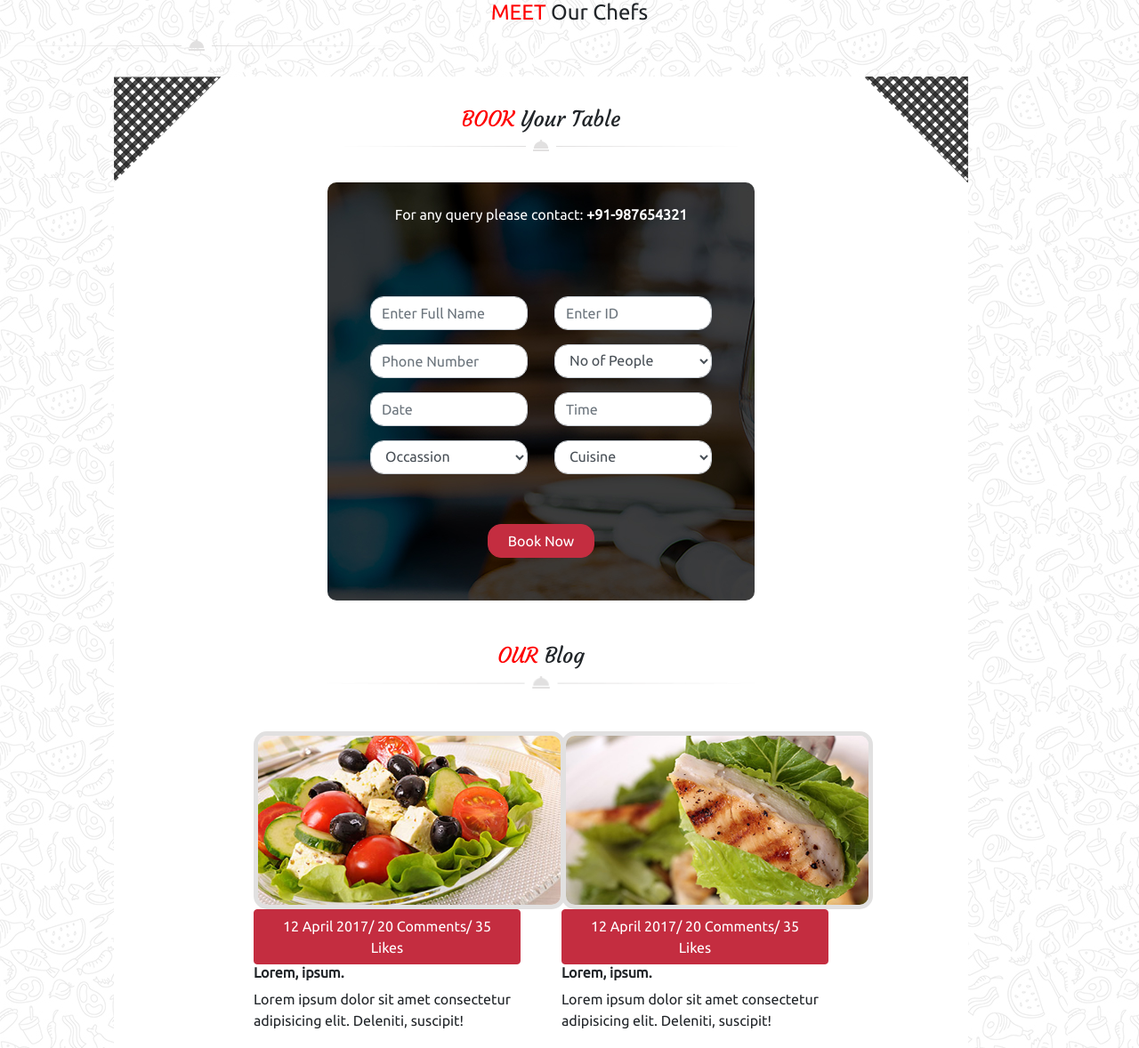
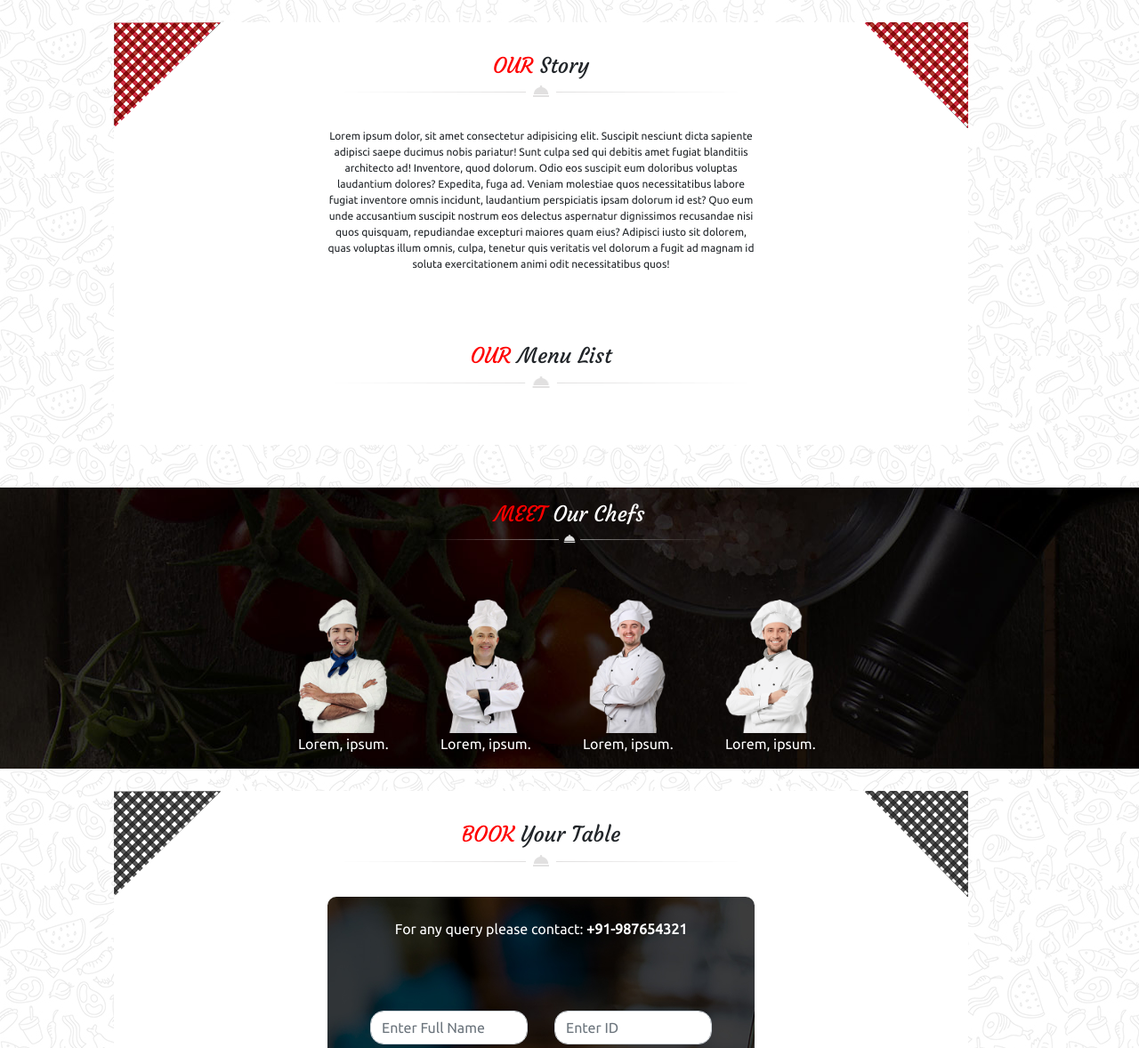
Before and after one commit to liam-plummer/git_bootstrap_les_chefs_14, a website: page index.html in a window 1280 px wide. Shown: the top 1178 px of the page at 89% size. Drawn offline with nearby package versions, Linux system fonts and the light colour scheme.

Commit message:
section chefs

```diff
--- a/index.html
+++ b/index.html
@@ -59,11 +59,49 @@
 
 
     <section>
+        <div class="menu d-flex flex-column w-75">
+            <div class="d-flex justify-content-between">
+                <img src="./public/images/box-left-top.png">
+                <div class="text d-flex flex-column justify-content-center">
+                    <h4 class="text-capitalize text-center"><span class="text-uppercase">Our</span> Story</h4>
+                    <img src="./public/images/decoration_line.png">
+                </div>
+                <img src="./public/images/box-right-top.png">
+            </div>
+            <div class="w-50 mx-25">
+                <p id="intro" class="text-center">Lorem ipsum dolor, sit amet consectetur adipisicing elit. Suscipit nesciunt dicta sapiente adipisci saepe ducimus nobis pariatur! Sunt culpa sed qui debitis amet fugiat blanditiis architecto ad! Inventore, quod dolorum. Odio eos suscipit eum doloribus voluptas laudantium dolores? Expedita, fuga ad. Veniam molestiae quos necessitatibus labore fugiat inventore omnis incidunt, laudantium perspiciatis ipsam dolorum id est? Quo eum unde accusantium suscipit nostrum eos delectus aspernatur dignissimos recusandae nisi quos quisquam, repudiandae excepturi maiores quam eius? Adipisci iusto sit dolorem, quas voluptas illum omnis, culpa, tenetur quis veritatis vel dolorum a fugit ad magnam id soluta exercitationem animi odit necessitatibus quos!</p>
+            </div>
+            <div class="text d-flex flex-column justify-content-center my-5 p-3">
+                <h4 class="text-capitalize text-center"><span class="text-uppercase">Our</span> Menu List</h4>
+                <img src="./public/images/decoration_line.png" class="w-50 mx-auto">
+            </div>
 
+        </div>
     </section>
+    <!-- Section chefs -->
     <section>
-        <h4 class="text-capitalize text-center"><span class="text-uppercase">Meet</span> our Chefs</h4>
-        <img src="./public/images/decoration_line.png">
+        <div class="text d-flex flex-column justify-content-center my-5 p-3">
+            <h4 class="text-capitalize text-center"><span class="text-uppercase">Meet</span> our chefs</h4>
+            <img src="./public/images/decoration_line.png" class="w-25 mx-auto">
+        </div>
+        <div class="row d-flex flex-row justify-content-center w-50 mx-25">
+            <div class="col  d-flex flex-column">
+                <img src="./public/images/chef1.png" class="chef" >
+                <p>Lorem, ipsum.</p>
+            </div>
+            <div class="col  d-flex flex-column">
+                <img src="./public/images/chef2.png" class="chef">
+                <p>Lorem, ipsum.</p>
+            </div>
+            <div class="col d-flex flex-column">
+                <img src="./public/images/chef3.png" class="chef">
+                <p>Lorem, ipsum.</p>
+            </div>
+            <div class="col  d-flex flex-column">
+                <img src="./public/images/chef4.png" class="chef">
+                <p>Lorem, ipsum.</p>
+            </div>
+        </div>
     </section>
     <!-- Section Reservation -->
     <section>
@@ -174,12 +212,12 @@
                 <div class="col">
                     <img src="./public/images/testimonial1.jpg" alt="Test">
                 </div>
-                <div class="col-3 d-flex flex-column border border-white rounded  w-75 mx-2 text-left p-3">
+                <div class="col-3 d-flex flex-column border border-white rounded  mx-2 p-3 text-left ">
                     <h6>Lorem ipsum.</h6>
                     <span>Manager</span>
                     <p>Lorem, ipsum dolor sit amet consectetur adipisicing elit. Omnis minus quas, repellat laudantium labore doloribus?</p>
                 </div>
-                <div class="col-3 border border-white rounded d-flex flex-column w-75 mx-2 p-3 text-left">
+                <div class="col-3 border border-white rounded d-flex flex-column  mx-2 p-3 text-left">
                     <h6>Lorem ipsum.</h6>
                     <span>Manager</span>
                     <p>Lorem, ipsum dolor sit amet consectetur adipisicing elit. Omnis minus quas, repellat laudantium labore doloribus?</p>
@@ -227,12 +265,15 @@
                 </div>
                 <div class="col-4">
                     <h4 class="pb-3">Instagram</h4>
-                    <img src="./public/images/instragram_gallery_img1.jpg" alt="" class="mx-4 my-2">
-                    <img src="./public/images/instragram_gallery_img2.jpg" alt="" class="mx-4 my-2">
-                    <img src="./public/images/instragram_gallery_img1.jpg" alt="" class="mx-4 my-2">
-                    <img src="./public/images/instragram_gallery_img2.jpg" alt="" class="mx-4 my-2">
-                    <img src="./public/images/instragram_gallery_img1.jpg" alt="" class="mx-4 my-2">
-                    <img src="./public/images/instragram_gallery_img2.jpg" alt="" class="mx-4 my-2">
+                    <img src="./public/images/instragram_gallery_img1.jpg" alt="" class="mx-2 my-2">
+                    <img src="./public/images/instragram_gallery_img2.jpg" alt="" class="mx-2 my-2">
+                    <img src="./public/images/instragram_gallery_img1.jpg" alt="" class="mx-2 my-2">
+                    <img src="./public/images/instragram_gallery_img2.jpg" alt="" class="mx-2 my-2">
+                    <img src="./public/images/instragram_gallery_img1.jpg" alt="" class="mx-2 my-2">
+                    <img src="./public/images/instragram_gallery_img2.jpg" alt="" class="mx-2 my-2">
+                    <img src="./public/images/instragram_gallery_img1.jpg" alt="" class="mx-2 my-2">
+                    <img src="./public/images/instragram_gallery_img2.jpg" alt="" class="mx-2 my-2">
+
                 </div>
                 <div class="col-3">
                     <h4 class="pb-3">Popular Tags</h4>
--- a/src/sass/style.sass
+++ b/src/sass/style.sass
@@ -14,6 +14,27 @@ a
 span
     color: red
 section
+    &:first-of-type
+        .menu
+            margin: 25px 10%
+            background-color: white
+            h4
+                font-family: cour
+            div
+                &:nth-child(2)
+                    #intro
+                        font-size:  12px
+
+    &:nth-of-type(2)
+        background-image: url("../../public/images/team_background.jpg")
+        color: white
+        h4
+            font-family: cour
+        .row
+            .col
+                .chef
+                    height: 150px
+                    width: 100px
     &:nth-last-of-type(3)
         .booking
             margin: 25px 10%
```
Also changed, not shown: public/css/style.css, 1 other file.
